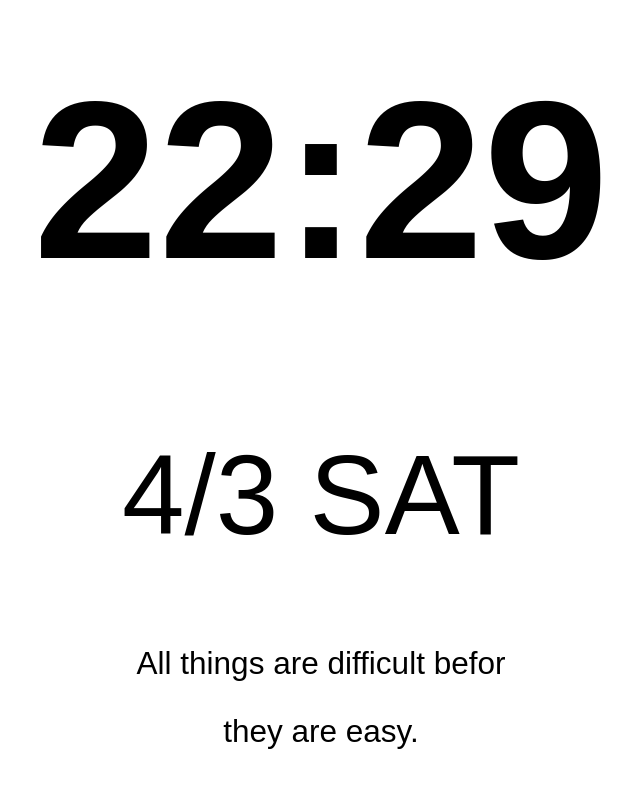
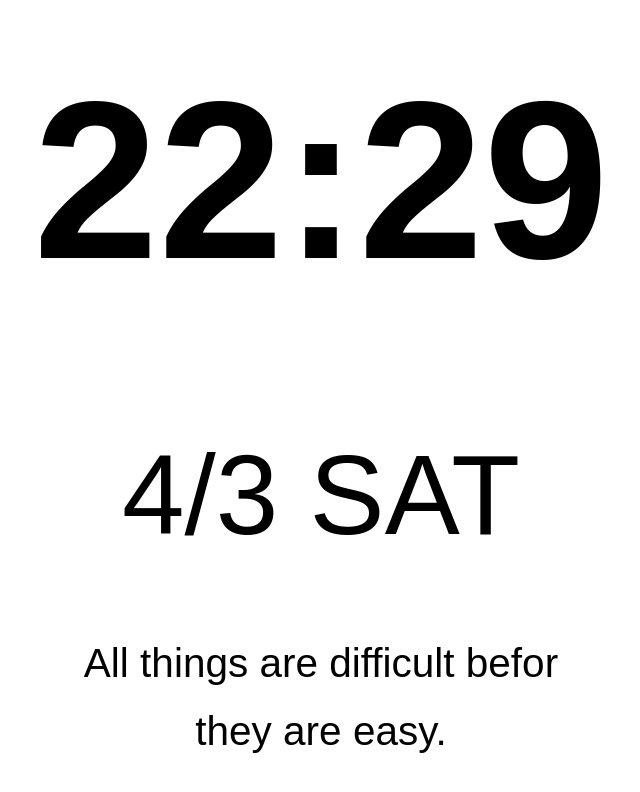
Before and after one commit to xfangfang/xfangfang.github.io, a Jekyll site: the page built from pages/kindle-clock.html, in a window 1280 px wide. Shown: the top 792 px of the page, without its empty margins (319-959 px from the left). Built offline with Jekyll 4.4.1, drawn with Linux system fonts in a browser that asks for light colours; some web fonts are replaced; comment, search, counter and statistics services are not loaded.

Commit message:
Style change

```diff
--- a/pages/kindle-clock.html
+++ b/pages/kindle-clock.html
@@ -64,7 +64,7 @@ permalink: /clock/
         #motto {
           height: 30%;
           text-align: center;
-          font-size: 1.4rem;
+          font-size: 1.8rem;
           line-height: 3rem;
         }
         a {
```
Also changed, not shown: other parts of pages/kindle-clock.html (+2 -1 lines).
